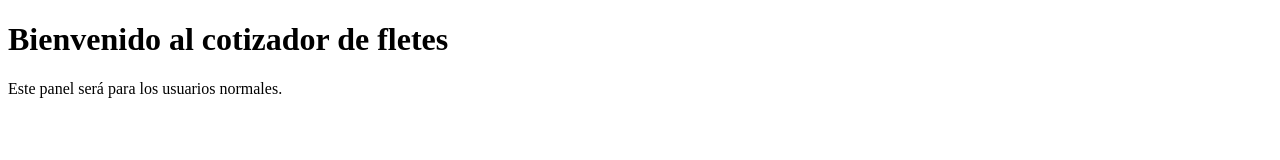
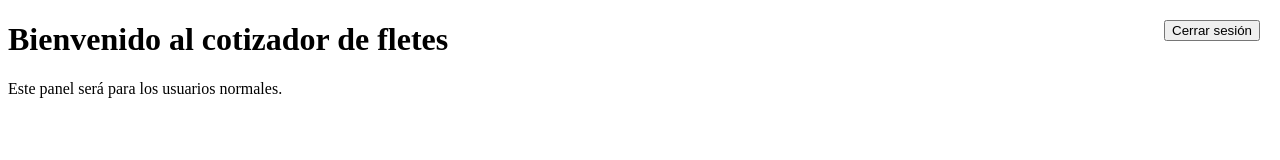
Before and after one commit to Alvigo1709/cotizador-web-fletes, a plain HTML site: page index.html in a window 1280 px wide. Drawn offline with Linux system fonts and the light colour scheme.

Commit message:
Update index.html

```diff
--- a/index.html
+++ b/index.html
@@ -8,5 +8,7 @@
 <body>
   <h1>Bienvenido al cotizador de fletes</h1>
   <p>Este panel será para los usuarios normales.</p>
+  <button onclick="logout()" style="position:absolute; top:20px; right:20px;">Cerrar sesión</button>
+
 </body>
 </html>
```
